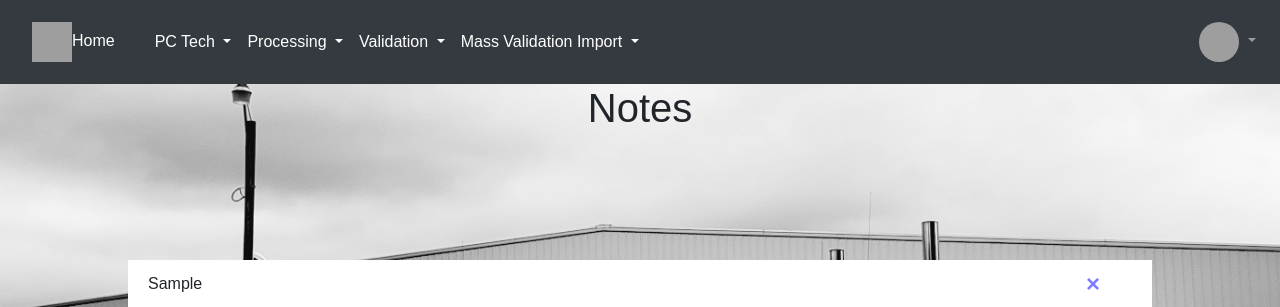
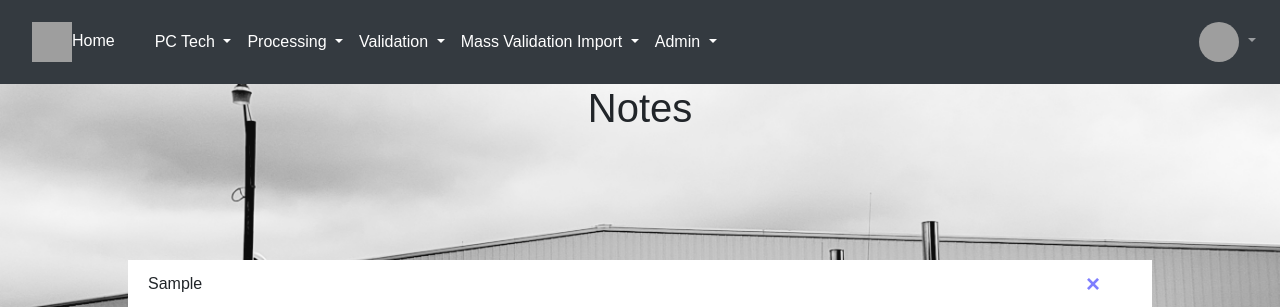
Before and after one commit to Wayto0blivion/PHR-Database, a Flask app: page / in a window 1280 px wide. Shown: the top 307 px of the page. Run offline with Flask 3, Linux system fonts and the light colour scheme; a user stored in the database is signed in; tables that the repository leaves empty hold one stand-in row (values such as "Sample post"); parts of the project's set-up code (start-up, migrations or seed data) failed here and were passed over; some libraries are stand-ins or nearby versions; grey boxes are pictures that could not be loaded.

Commit message:
Minor changes to the base and styles to add admin panel to the navbar.

```diff
--- a/services/flask/website/static/styles.css
+++ b/services/flask/website/static/styles.css
@@ -316,6 +316,8 @@ thead th{
 .card
 {
     background-color: rgb(100, 173, 31, 0.9);
+    border: solid 2px #1e1e1e;
+    border-radius: 6px;
 }
 
 .card-text
--- a/services/flask/website/templates/base.html
+++ b/services/flask/website/templates/base.html
@@ -91,6 +91,18 @@ body {
       </li>
     </ul>
       {% endif %}
+      {% if user.admin_status %}
+    <ul class="navbar-nav ml-md-auto">
+        <li class="nav-item dropdown">
+        <a class="nav-link dropdown-toggle" href="#" id="#" role="button" data-toggle="dropdown" aria-haspopup="true" aria-expanded="false" style="color: white">Admin
+        </a>
+        <div class="dropdown-menu" aria-labelledby="navbarDropdownMenuLink">
+          <a class="dropdown-item" href="/admin">Admin Dashboard
+          </a>
+        </div>
+      </li>
+    </ul>
+      {% endif %}
   <div class="collapse navbar-collapse" id="navbar-list-4">
     <ul class="navbar-nav ml-md-auto">
         <li class="nav-item dropdown">
```
